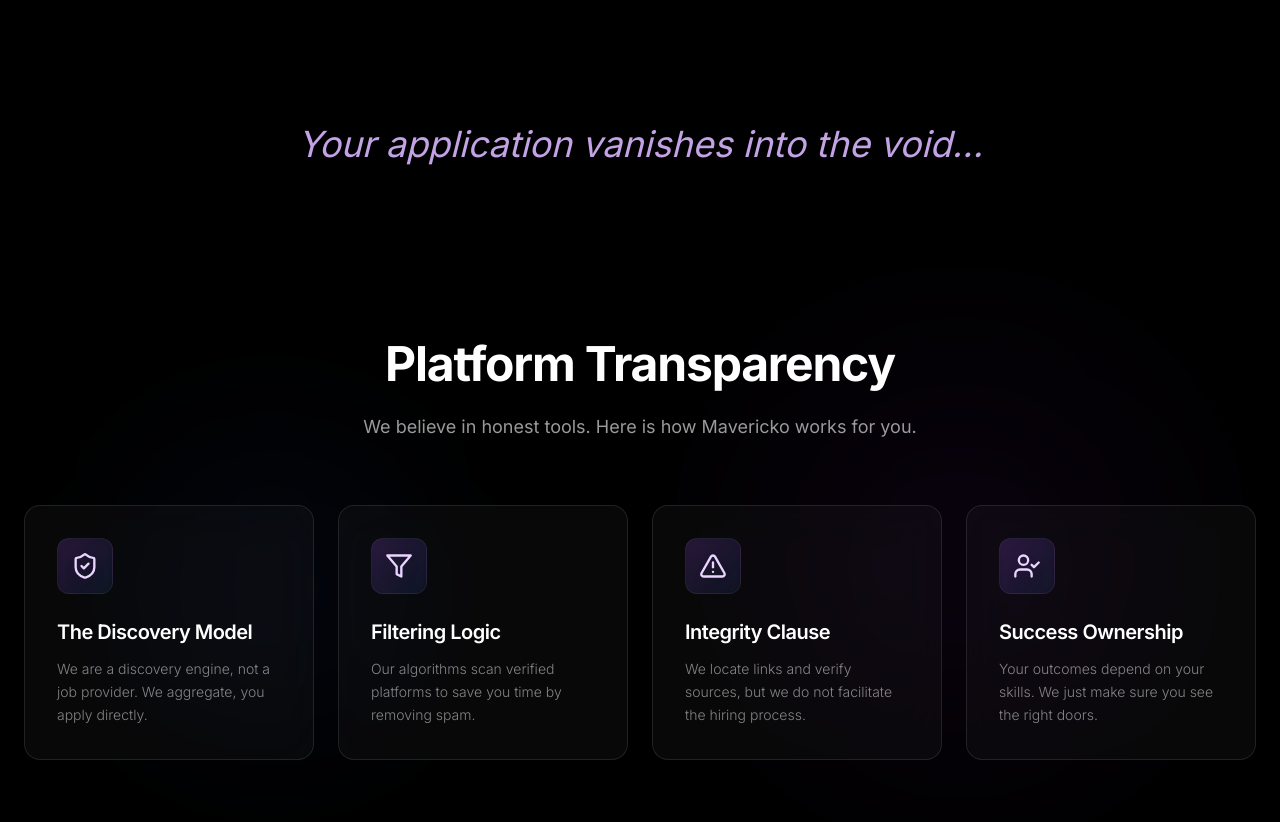
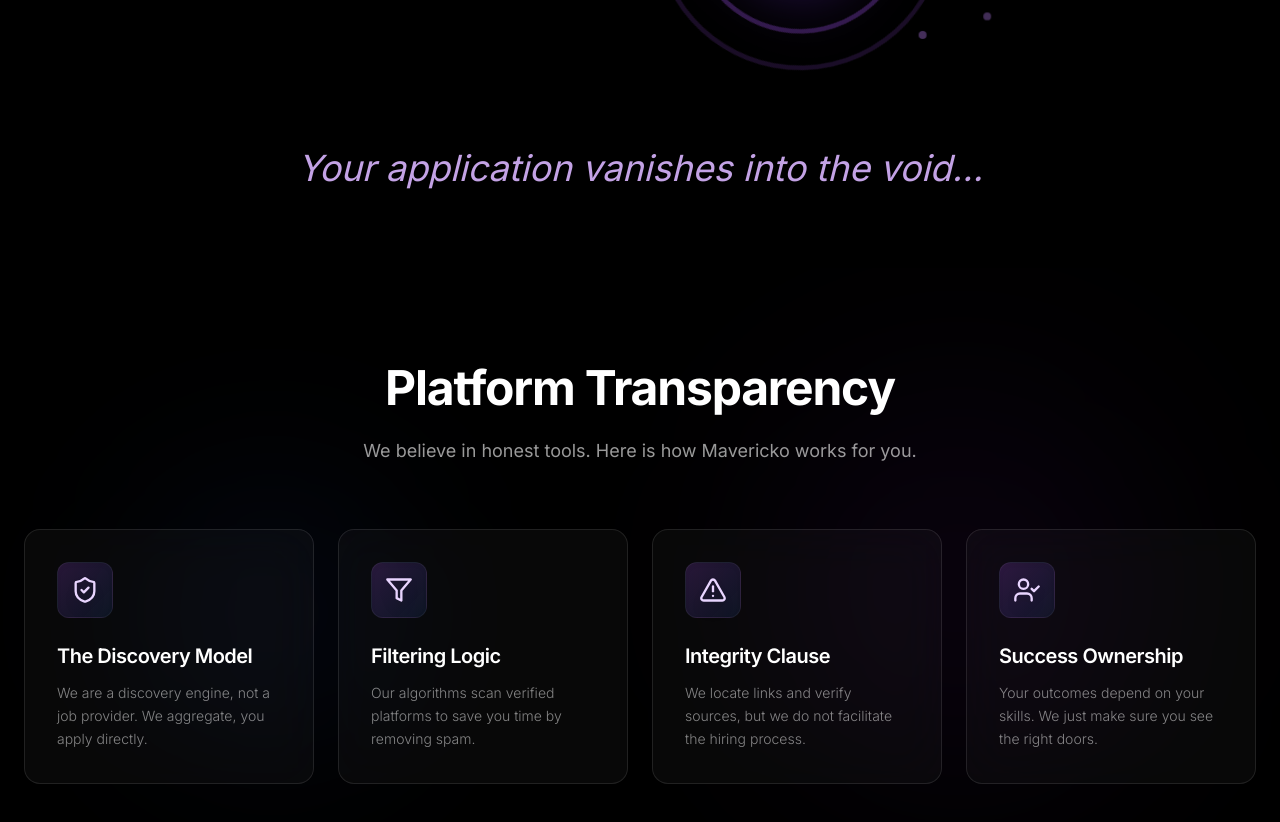
Before and after one commit to TheMavericko/Mavericko, a Next.js app: page / in a window 1280 px wide. Shown: the part 1100-1922 px from the top of the page. Built offline with nearby package versions, Linux system fonts and the light colour scheme.

Commit message:
Update Hero.tsx

```diff
--- a/src/components/Hero.tsx
+++ b/src/components/Hero.tsx
@@ -79,7 +79,7 @@
                 >
                     {/* Black Hole */}
                     <motion.div
-                        className="absolute top-1/5 right-12 -translate-y-1/2 w-64 h-64"
+                        className="absolute top-1/4 right-12 -translate-y-1/2 w-64 h-64"
                         animate={{
                             rotate: 360,
                         }}
@@ -123,7 +123,7 @@
 
                     {/* Paper Plane (Resume) */}
                     <motion.div
-                        className="absolute top-1/4 left-12 -translate-y-1/2"
+                        className="absolute top-1/3 left-12 -translate-y-1/2"
                         animate={{
                             x: [0, 320, 420],
                             y: [0, -20, 0],
@@ -147,7 +147,7 @@
                         return (
                             <motion.div
                                 key={i}
-                                className="absolute top-1/3 right-12 w-2 h-2 bg-purple-400/60 rounded-full"
+                                className="absolute top-1/2 right-12 w-2 h-2 bg-purple-400/60 rounded-full"
                                 style={{
                                     x: Math.cos(angle) * radius,
                                     y: Math.sin(angle) * radius,
@@ -183,7 +183,7 @@
                     whileInView={{ opacity: 1 }}
                     transition={{ duration: 1, delay: 0.6 }}
                     viewport={{ once: true }}
-                    className="mt-10 text-center text-3xl md:text-4xl text-purple-300/90 italic"
+                    className="mt-16 text-center text-3xl md:text-4xl text-purple-300/90 italic"
                 >
                     Your application vanishes into the void…
                 </motion.p>
```
